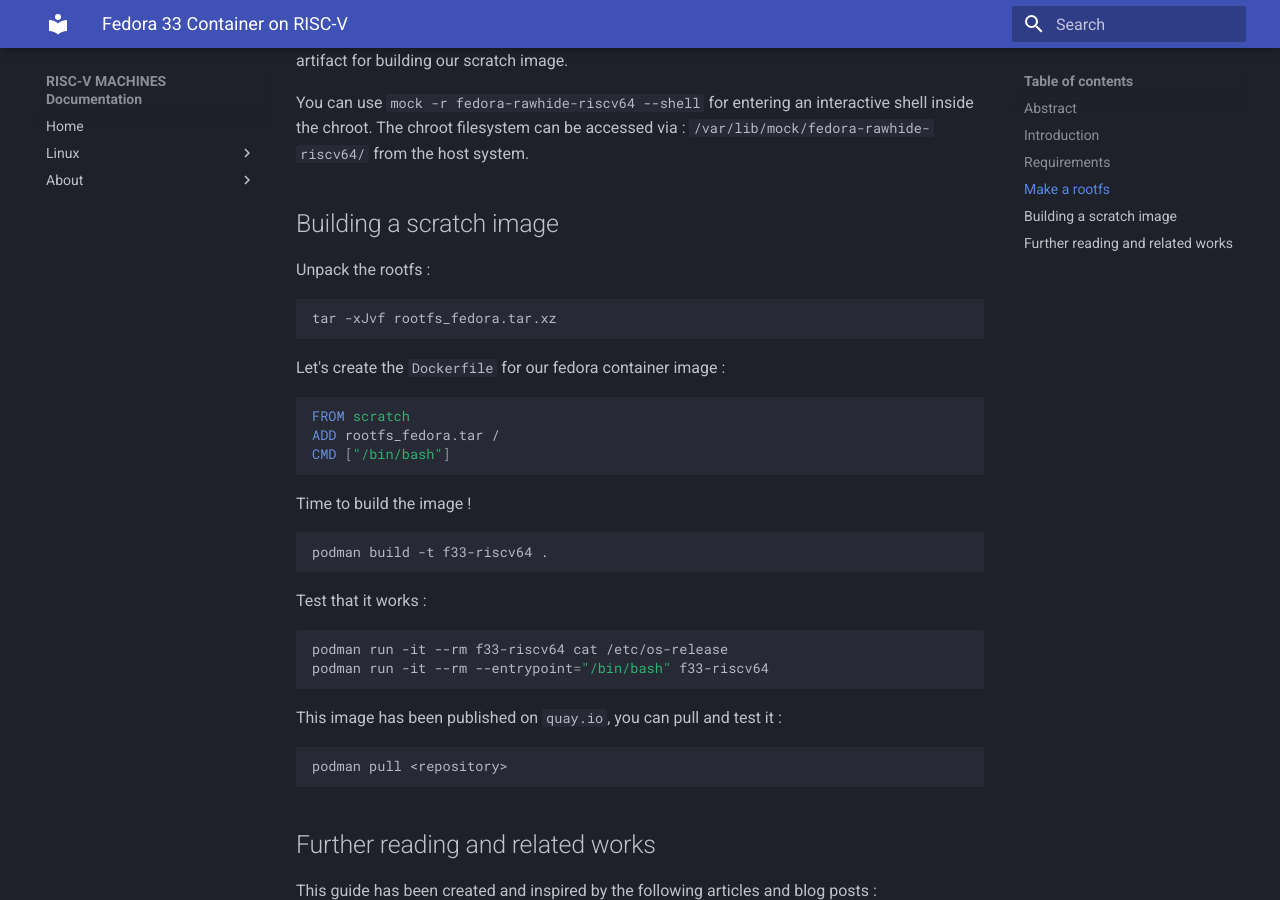
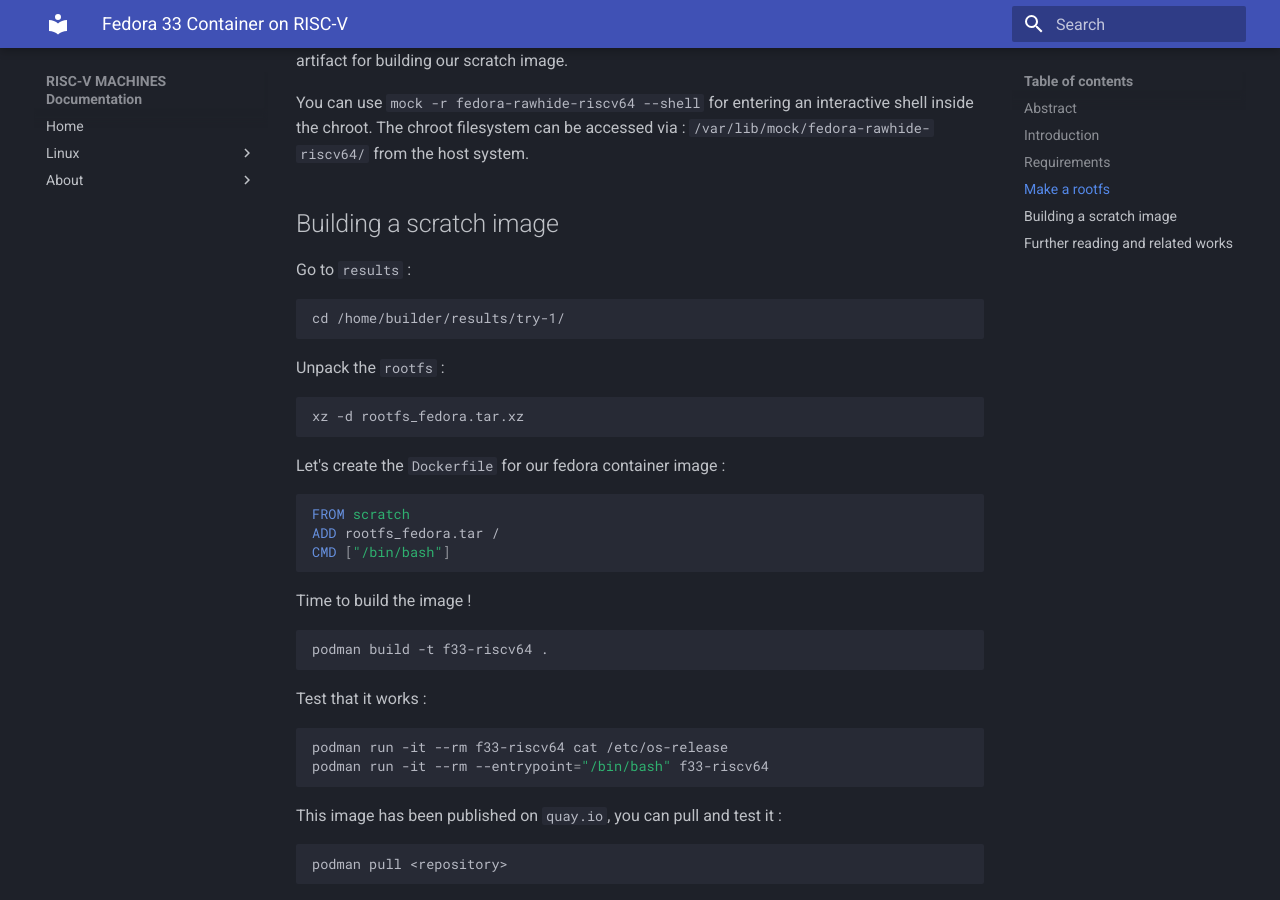
Before and after one commit to rv-machines/documentation, an MkDocs documentation site: the page built from docs/linux/f33-scratch.md, in a window 1280 px wide and 900 px high, scrolled down 1975 px. Built offline with MkDocs 1.6.1 and Material for MkDocs 9.7.7, drawn with Linux system fonts in a browser that asks for light colours.

````diff
--- a/docs/linux/f33-scratch.md
+++ b/docs/linux/f33-scratch.md
@@ -92,10 +92,16 @@ The chroot filesystem can be accessed via : `/var/lib/mock/fedora-rawhide-riscv6
 
 ## Building a scratch image
 
-Unpack the rootfs :
+Go to `results` :
 
 ```
-tar -xJvf rootfs_fedora.tar.xz
+cd /home/builder/results/try-1/
+```
+
+Unpack the `rootfs` :
+
+```
+xz -d rootfs_fedora.tar.xz
 ```
 
 Let's create the `Dockerfile` for our fedora container image :
````
